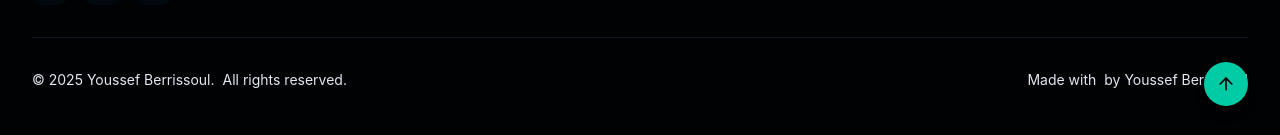
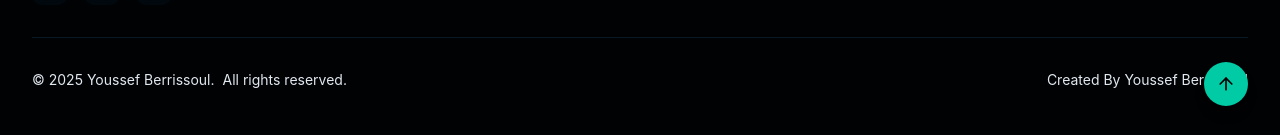
Before and after one commit to YoussefBerrissoul1/M-Portfolio, a React (Vite) app: page / in a window 1280 px wide. Shown: the part 9647-9782 px from the top of the page. Built offline with nearby package versions, Linux system fonts and the light colour scheme.

Commit message:
commit 6

```diff
--- a/src/components/Footer.jsx
+++ b/src/components/Footer.jsx
@@ -147,8 +147,7 @@ const Footer = () => {
 
             {/* Made with love */}
             <div className="flex items-center space-x-2 text-visible-light text-sm">
-              <span>{t('footer.madeWith')}</span>
-              <span>{t('footer.by')} Youssef Berrissoul</span>
+              <span>Created By Youssef Berrissoul</span>
             </div>
           </div>
         </motion.div>
```
